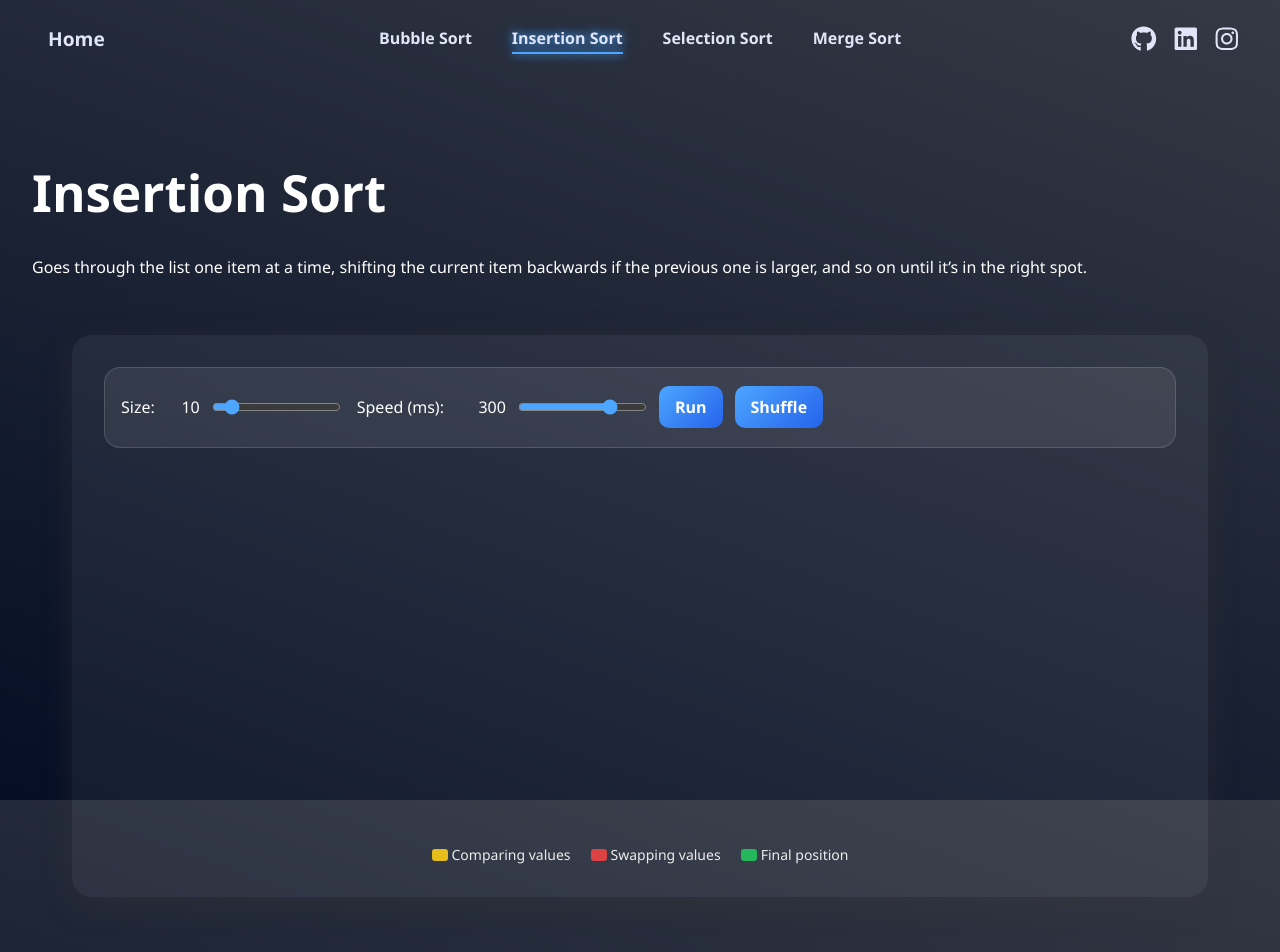
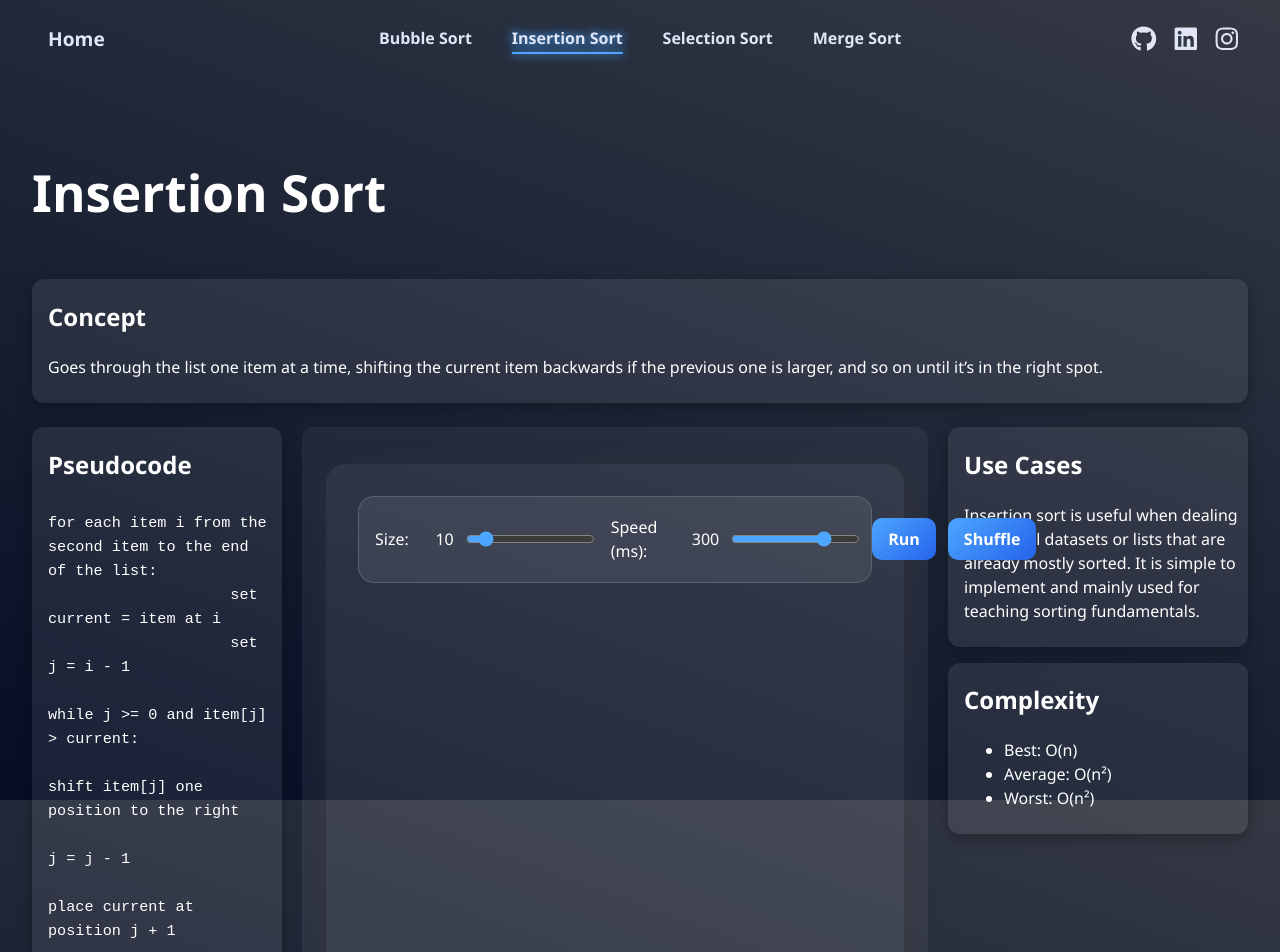
Before and after one commit to masonliiu/fullstack-algorithm-visualizer, a React (Vite) app in the folder frontend/: page /sorting/insertion in a window 1280 px wide. Shown: the top 952 px of the page. Built offline with nearby package versions, Linux system fonts and the light colour scheme; no server answers.

Commit message:
insertion sort page improvements

```diff
--- a/frontend/src/pages/Sorting/InsertionSort.jsx
+++ b/frontend/src/pages/Sorting/InsertionSort.jsx
@@ -1,13 +1,55 @@
 import Visualizer from "../../components/Visualizer";
 import AlgorithmCard from "../../components/AlgorithmCard";
+import "../../styles/AlgorithmLayout.css";
 
 export default function InsertionSort() {
     return (
-        <div style={{ padding: "32px", minHeight: "100vh", paddingTop: "130px", color: "white"}}>
+        <div className="algorithm-container">
             <h1>Insertion Sort</h1>
-            <p>Goes through the list one item at a time, shifting the current item backwards if the previous one is larger, and so on until it’s in the right spot.</p>
-            <Visualizer algo ="insertion" />
 
+            <div className="card concept-card">
+                <h2>Concept</h2>
+                <p>
+                Goes through the list one item at a time, shifting the current item backwards if the previous one is larger, and so on until it’s in the right spot.
+                </p>
+            </div>
+            <div className="algorithm-grid">
+                <div className="card pseudocode-card">
+                    <h2>Pseudocode</h2>
+                    <pre>
+                    {`for each item i from the second item to the end of the list:
+                    set current = item at i
+                    set j = i - 1
+                    while j >= 0 and item[j] > current:
+                        shift item[j] one position to the right
+                        j = j - 1
+                    place current at position j + 1`}
+                    </pre>
+                </div>
+
+                <div className="visualizer-wrapper">
+                    <Visualizer algo="insertion" />
+                </div>
+
+                <div className="card-stack">
+                    <div className="card use-cases-card">
+                        <h2>Use Cases</h2>
+                        <p>
+                        Insertion sort is useful when dealing with small datasets or lists that are already mostly sorted.
+                        It is simple to implement and mainly used for teaching sorting fundamentals.
+                        </p>
+                    </div>
+
+                    <div className="card">
+                        <h2>Complexity</h2>
+                        <ul>
+                            <li>Best: O(n)</li>
+                            <li>Average: O(n²)</li>
+                            <li>Worst: O(n²)</li>
+                        </ul>
+                    </div>
+                </div>
+            </div>
             <div className="relatedAlgorithms">
                 <h2>More Sorting Algorithms</h2>
                 <div className="card-grid" style={{ gap: "16px"}}>
--- a/frontend/src/pages/Sorting/MergeSort.jsx
+++ b/frontend/src/pages/Sorting/MergeSort.jsx
@@ -1,5 +1,6 @@
 import Visualizer from "../../components/Visualizer";
 import AlgorithmCard from "../../components/AlgorithmCard";
+import "../../styles/AlgorithmLayout.css";
 
 export default function MergeSort() {
     return (
--- a/frontend/src/pages/Sorting/SelectionSort.jsx
+++ b/frontend/src/pages/Sorting/SelectionSort.jsx
@@ -1,5 +1,6 @@
 import Visualizer from "../../components/Visualizer";
 import AlgorithmCard from "../../components/AlgorithmCard";
+import "../../styles/AlgorithmLayout.css";
 
 export default function SelectionSort() {
     return (
```
